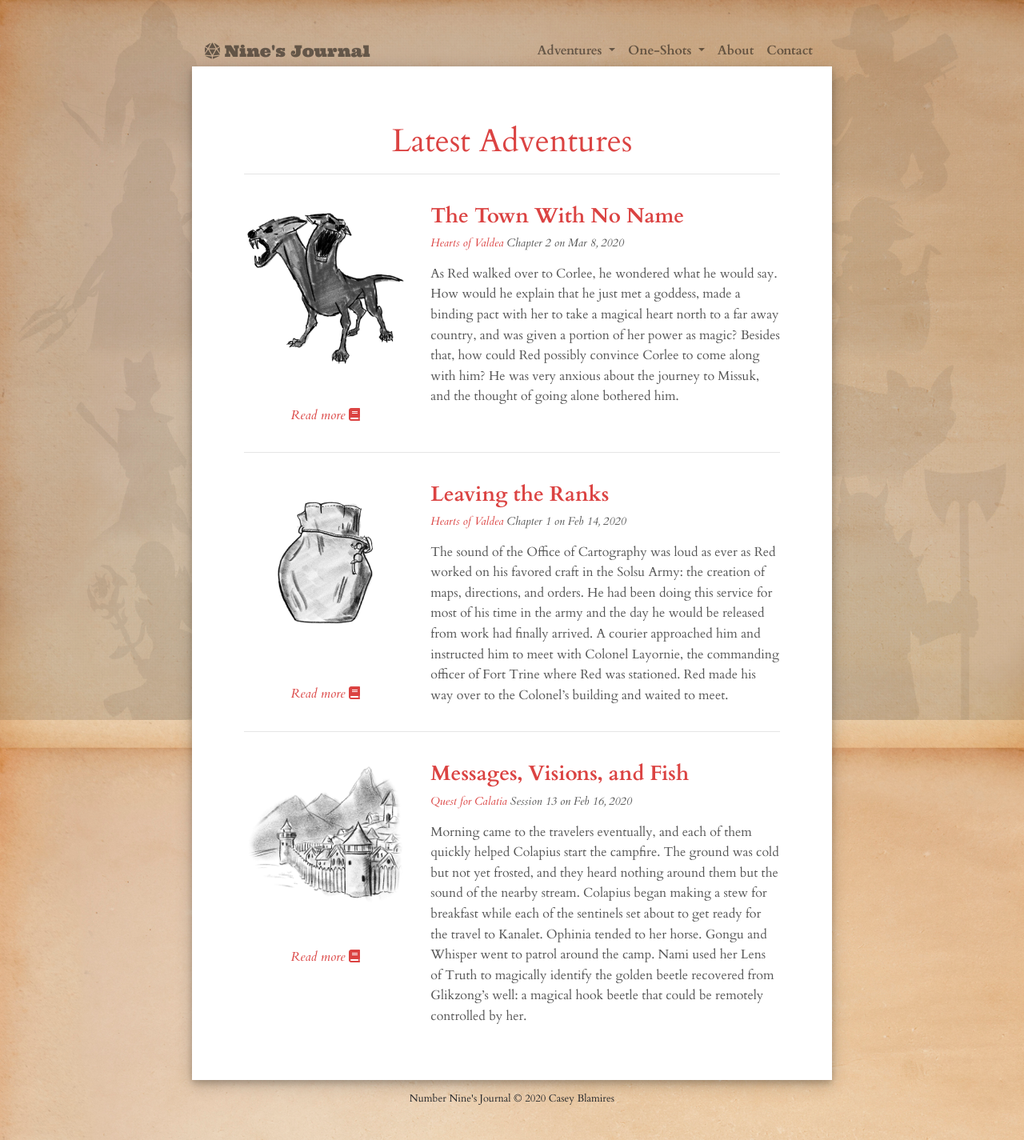
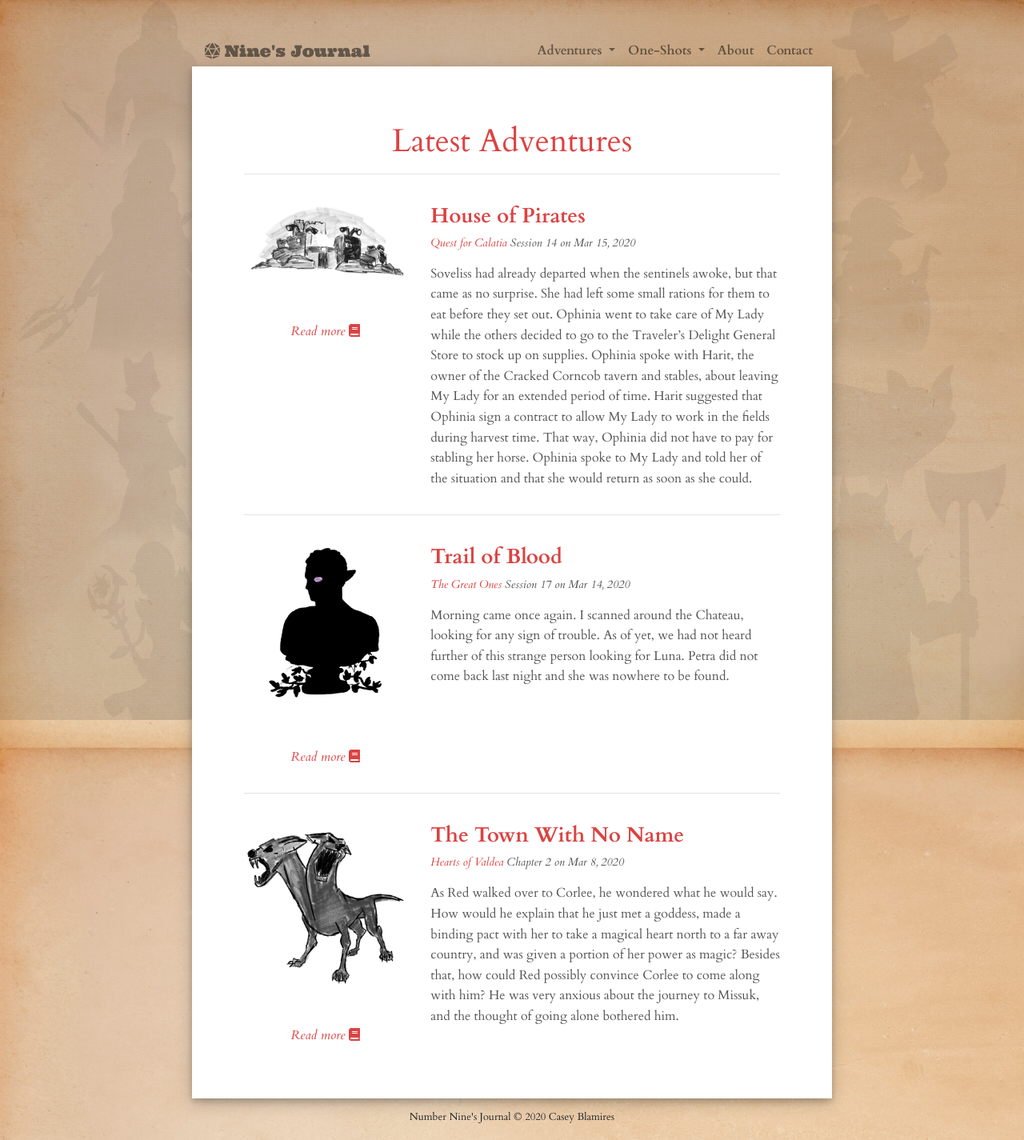
Before and after one commit to clblamires/ninesjournal, a Jekyll site: the page built from index.html, in a window 1280 px wide. Shown: the whole page at 80% size. Built offline with Jekyll 4.4.1, drawn with Linux system fonts in a browser that asks for light colours; nearby versions of some CDN libraries; the list of posts is cut into pages by our own code; part of the change alters nothing that is shown.

Commit message:
Newest episodes

```diff
--- /dev/null
+++ b/_posts/2020-03-14-trail-of-blood.md
@@ -0,0 +1,80 @@
+---
+layout: post
+title: Trail of Blood
+date: 2020-03-14T17:57:04.545Z
+recorded: 'Mar 14, 2020'
+episode: 17
+adventure: greatones
+summary: >-
+  A plan is made to apprehend Karama. The Great Ones follow a trail of fires and blood through the Lowtown district of Everdusk before finding themselves in a strange underground courtyard with odd statues and gems.
+levelup: false
+image: statue
+---
+
+Morning came once again. I scanned around the Chateau, looking for any sign of trouble. As of yet, we had not heard further of this strange person looking for Luna. Petra did not come back last night and she was nowhere to be found.
+
+What were our plans for the day? We discussed various things. I intended to return to work with Zerrick, and Eclipse planned to come with me. Luna and Hebo wanted to tag along because I told them of the magical items that Zerrick might have in store that we could purchase. We did not end up purchasing anything at the time. Zerrick had a cloak of protection he was willing to sell to me, but suggested that it would better serve me to make one myself instead of buying it with gold. Luna and Hebo left Zerrick’s tower, awestruck by its magnificence, and said that they would contact me later when the Great Ones had a plan. Eclipse chose to stay with me, keenly interested in the craft of magical engineering.
+
+Meanwhile, Ezio and Oromis returned to Say’ri to discuss a plan to apprehend Karama. The leader of the Yellowjackets had bad news: another city magistrate, Kilma Ozhov, had been taken in the night and six Yellowjackets had been murdered. Say’ri was troubled about this development. Previously, Karama had not taken anyone unrelated to his murder trial. Ozhov was not involved in the trial or his incarceration. As such, she suggested that perhaps Karama either had nothing to do with Ozhov’s disappearance, or he is targeting random magistrates. What was worse is that only a select handful of people in the Yellowjackets knew about the missing magistrates, or the fact that the magistrates and High Judge Dai’Chi were hidden in safe houses at all!
+
+It dawned on Ezio and Oromis right then, just as it dawned on Say’ri when Ozhov disappeared: there is a traitor in the midst of the Yellowjackets.
+
+Oromis tried to explain his plan to Say’ri - the plan of starting a rumor about moving Dai’Chi to a secret location in order to trap Karama - but Say’ri rejected it immediately. She explained that they had tried variations of that plan already and it always resulted in death. The number of Yellowjackets was dwildling and they were no closer to finding Karama.
+
+Say’ri then suggested her plan, a continuation of what they were already doing: put more people in Karama’s way. Ezio and Oromis could not reason with Say’ri on the subject. Her plan was not working either, but she was desperate and out of ideas. Ezio did not relate the full details to me of the rest of the conversation, only that he and Oromis accepted the plan. Say’ri said that one of the magistrates was in Lowtown, the more impoverished district in Everdusk, and that we would be added to the patrols for the night.
+
+---
+
+The Great Ones met again that night. Ezio told us Say’ri’s plan and no one was happy with it. This plan required less subterfuge than which we were comfortable, and would put us possibly in the front lines of combat with a maniac that could eviscerate with a single movement. Still, what else did we have to go on? Hebo helped camouflage each of us as best as he could and we set out towards Lowtown.
+
+---
+
+Lowtown, unlike the Dockside district in which we resided, was a wreck. The pavement of the roads of Everdusk ended when we entered the district and we strode on dirt and weeds as we patrolled the streets. The district was quiet and dark. The only light here was the soft glow of candles from within the houses here and there. The houses here were no more than simple shanties held together by wire or twine, made of wood and little else. We noticed strange symbols carved above a couple of doors; an insignia of a sickle, subtle and crude, marked certain houses from their neighbors.
+
+Eclipse noticed the flash of fire before any of us.
+
+“Look!” she cried. “Up on the roof! There’s a figure-”
+
+She couldn’t finish the sentence before the house erupted into flames. The rest of us instinctively stepped back and towards the shadows, eager to hide ourselves as best as we could. Eclipse tried to point at the rooftops again as the figure moved to another house and dropped something into it. Within a second or two, that house was aflame as well. The figure moved on, lighting more and more houses.
+
+“We should help them,” said Hebo. The silence of Lowtown had been shattered by screams as panicked residents fled their burning homes and filled the streets around us.
+
+“We cannot do anything for them,” I replied. “Our task is with the Slasher. This fire is a distraction.”
+
+“I agree,” said Ezio. With a quick set of jumps, he set himself up onto the roof of a house near us. While the crowd and we looked on at the fire, he looked around Lowtown. Many houses had sprung into flames, some nearby and others further out. But one section of the district was still cold and quiet. “Over there!” he shouted. “There are no flames to the northeast!”
+
+We all agreed that Karama (or his conspirator, if there was any) set the flames to distract us and the Yellowjackets. He must have been moving to that quieter neighborhood! We ran towards it as fast as we could, hearing the cries for help from the people we left behind.
+
+---
+
+Our path led into the quiet part of Lowtown to a particular house with its door wide open, unlike the rest of the houses that were shut and locked. Ezio and Eclipse went to sneak into the house, moving quietly and disappearing from our sight. The rest of us looked on at the chaos of Lowtown and saw that the fire was now spreading from house to house, and it was coming in our direction.
+
+Ezio and Eclipse returned. They said the house had been ransacked. The room was torn apart, tables and chairs and bookshelves broken, and the bodies of four slain Yellowjackets were staining the floors with blood. Ezio had found what appeared to be a trapdoor leading underground and suggested we follow its tunnel. As we moved, I quickly repaired the door to the house and locked it. We uneasily descended into the tunnel below the house, following a trail of blood.
+
+The trail led to a large room, not unlike a courtyard of sorts. This place was strange, though. Light illuminated the room, despite the room being entirely closed off from the surface. Beams of light came from certain stones just out of view, causing the light to appear almost natural. The courtyard was filled with ivy, growing hungrily across the floors and walls, reaching nigh to the ceiling. Rooms were carved into the stone walls, each locked by heavy wooden doors. In the center of the courtyard was the statue of what looked like a human head, save for the four sockets for eyes instead of the standard two. The eye sockets were empty.
+
+“Over there,” whispered Ezio. “More blood.”
+
+We followed the trail to a small corridor. In front of us were four more Yellowjackets, some with missing limbs, others with their innards torn out, all without any breath of life. At the end of the corridor was an old statue of a gargoyle with a strange emerald eye. Luna asked me to remove it and place it in the four-eyed statue in the courtyard, to which I complied.
+
+We decided that there might be more gargoyles with gems for the rest of the eye sockets, so we began to search. It wasn’t long before we discovered a topaz, a sapphire, a ruby, and an amethyst gem. Five gems, but four sockets.
+
+“First yearns for the sea,” muttered Hebo. “Second seeks flame. The fourth begs for the forests.”
+
+“What does that mean?” asked Luna.
+
+“It’s a clue! The first eyeball thing gets the blue gem, the sapphire!”
+
+In an instant, we all understood. The first socket took the sapphire. The second took the ruby. The last took the emerald. But the third socket remained and we still had a topaz and an amethyst. Oromis grumbled and placed the amethyst into the remaining socket. The room began to rumble and shift. The ivy on the floors reeled back and forth from the movement. And five gargoyle statues, from which we had taken the gems, sprung to life and set upon us.
+
+One lunged for Hebo but Hebo and Luna cast spells at it and caused it to stumble. Another began hunting Ezio, so the elf quickly moved behind a corner and readied his bow. One stumbled down the hallway and towards Oromis. Another got behind me and racked across my shoulders. In the scuffle, we had lost track of Eclipse!
+
+Shoving my gargoyle off of me, I quickly adjusted my Masterwork Eye and cast an enlarging spell on Oromis, increasing his size, strength, and rage. He brought his axe down onto two gargoyles, reducing them to rubble and dust. Ezio began loosing arrows, striking down another. Luna and Hebo teamed up, striking down another.
+
+We all took a moment to breath (well, those of us who breath, anyway), but wondered. What had become of Eclipse? Before we could set about to find her, she came from one of the rooms nearby. She was bruised and her shield was dented, but she held up the head of the gargoyle that had attacked her, happily cheering for herself.
+
+Relieved, we replaced the amethyst with the topaz. A room behind us slid open as the a stone door’s locking mechanism was released. From within, we heard a low, raspy voice.
+
+“More company,” it said. “Too bad I don’t like witnesses.”
+
+That’s funny. That’s exactly what Number One used to say.
--- /dev/null
+++ b/_posts/2020-03-15-house-of-pirates.md
@@ -0,0 +1,88 @@
+---
+layout: post
+title: House of Pirates
+date: 2020-03-15T17:57:04.545Z
+recorded: 'Mar 15, 2020'
+episode: 14
+adventure: calatia
+summary: >-
+  After leaving Kanalet and learning more about the masked cultists, the sentinels journey to the House of Pirates in order to free their former ally, Il, from the clutches of Lord Brynn.
+levelup: false
+image: pirates
+---
+
+Soveliss had already departed when the sentinels awoke, but that came as no surprise. She had left some small rations for them to eat before they set out. Ophinia went to take care of My Lady while the others decided to go to the Traveler’s Delight General Store to stock up on supplies. Ophinia spoke with Harit, the owner of the Cracked Corncob tavern and stables, about leaving My Lady for an extended period of time. Harit suggested that Ophinia sign a contract to allow My Lady to work in the fields during harvest time. That way, Ophinia did not have to pay for stabling her horse. Ophinia spoke to My Lady and told her of the situation and that she would return as soon as she could.
+
+Zedeki, Nami, and Gongu (leaving Whisper outside the store) entered the Traveler’s Delight. The young girl managing the store was utterly disinterested in them and left them to look around on their own. While there, Zedeki saw the “Fishing Game” in the back of the store. For an entry fee, a contestant could try to catch a fish and earn a prize. But the fish spoke to him - “The chosen of the Wind Fish! Hello!” - and he opted to play. The largest fish told him that he held the greatest prize and helped Zedeki secure a magical heart. Still disturbed, he returned to his comrades.
+
+Nami found a few bombs to add to her bomb bag while Gongu was eyeing a Calatian shield, emblazoned with the crest of Calatia - a lighthouse with an axe and a spear crossed behind it. Ophinia soon joined them and they made their purchases. As the shop keeper girl was helping them sell their old weapons and wares, the sentinels noticed a man upstairs. He came from a room and saw them. His skin immediately paled and he slunk back into his room, pulling a small copper wire from his pocket.
+
+When the girl took their weapons away to a back room for appraisal and pricing, Gongu told his companions about the wire. “It’s a magic component,” he whispered. “They’re used for magical messages, like our Kinstones sort of.”
+
+“Watch her,” said Ophinia. “I’m going to see the man upstairs.”
+
+She marched up the stairs and listened. The man was speaking, “They’re here. Please don’t make me fight them...”. She knocked on the door. The man cried out, “Go away! I’m busy!” but Ophinia struck the door’s lock with the butt of her axe. It flew open and a blast of fire tore at Ophinia. She shrugged off the heat and stepped forward. The man fell backwards onto a desk behind him, dropping his wand. He began muttering, “I’m sorry, I’m sorry.... They made me... They...”
+
+The others had come upstairs and Gongu took the wand out of reach of the man. “Who are you?” demanded Zedeki. As he asked, he saw a familiar mask on the desk. “So, you’re one of those cultists?”
+
+“I.... no... I’m not...” said the man, panicking.
+
+Ophinia lowered her axe and motioned for her companions to lower their weapons, too. “Calm down,” she said, as calm as she could. “What’s your name and why did you shoot me?”
+
+The man sighed and slumped down onto the ground. He was Celadhil, the owner of Traveler’s Delight. He was one of the Cult of the Cruel God, like the others that the sentinels had now seen, but his faith was wavering. Cruel was supposed to bring light and judgement to Calatia and heal it from its darkness while punishing those who did not or would not believe in a better world. But Cruel (as Zedeki explained to Celadhil) was worthy of his name. Celadhil’s wife and children were killed as punishment for his failures. And now, the entire town of Kanalet would be burned if Celadhil could not prove his faith. He told his leader, a figure unknown to him, of the whereabouts of the Hyruleans. Cruel wanted them dead.
+
+In his babbling, Celadhil admitted to being one of the attackers on their ship a month ago. Zedeki stepped fotward to Celadhil. “You helped sink my ship? What was it? What did you take?”
+
+Celadhil thought for a second. “I don’t know it’s real name. But everyone just called it an emerald somehow related to the Children of the Forest. I don’t know what that means or who are the Children of the Forest. But it was the emerald that we stole before we sank the ship.”
+
+The sentinels decided to send Celadhil away from Kanalet. Moving him to Mabel Village with Dax would likely be the safest place. Gongu returned Celadhil’s wand to him and he cast another sending message, informing his leader that the sentinel Hyruleans have gone to the Temple of Paraba. He gathered his supplies and immediately left. As this happened, the Traveler’s Delight would shut down. It seemed that it was a front for Majora’s cult anyway.
+
+As they left, the sentinels saw a group of people moving into the town. They dressed in green and gray coats and cloaks with a large ‘C’ emblem on their chests. They were the Courageous, the worshippers of the Hero of Time. Nobira, their traveling companion in the woods, was with them. The Courageous, she had once said, were the people who were going to prepare the way for the rebirth of the Hero in Calatia, and it was their mission to support him as much as possible. The sentinels left as the Courageous came into town, greeted by salutations from those that knew of them.
+
+---
+
+The sentinels departed from Kanalet, leaving My Lady in the care of Harit and the farmers of the town. Their travels over the Lellow Prairie were uneventful for the five day journey to the House of Pirates. They passed various farms and people, each waving happily and bundling themselves up for the oncoming cold season. At night, they camped with bonfires surrounding them, keeping them warm and keeping any stray shadow monsters at bay. The weather went from cool to cold many times as the days passed. It wasn’t long before the adventurers came to the Gulf of Calatia, just as the sun was setting. Ahead of them was a small sea shanty and a nearby small ship. Up the coast was the fortress on the water with monstrous spotlights gazing endlessly around. The House of Pirates was in view.
+
+Namika and Zedeki approached the shanty, looking for a way to get to the House. The shanty was occupied by two extremely drunk pirates who paid no attention to their surroundings. Zedeki flew to the small ship (the Disgrace) and found it entirely unmanned, tied up only twenty feet from the shore. The two returned to the rest of the group and reported their findings. From what they could see, the Disgrace could get them to the House of Pirates, but the spotlights would make them too easily noticed. Gongu suggested that they could steal the shanty’s canoe and scale the walls of the House, steering themselves clear of the spotlights. The idea of using bombs or a bomb arrow on the spotlights came up, too, but the distraction might put the House on guard and make it impossible to enter.
+
+Feeling awkward and completely out of ideas, Zedeki flew back to the water. He stuck his face close and whispered, “Is.... is anyone there?”
+
+After a few moments of feeling foolish, Zedeki was almost relieved to see the shape of an octopus appear, surrounded by a few small jumping fish. “Yes, chosen of the Wind Fish? How may we serve you?”
+
+Zedeki asked if the fish knew of any way his group could enter the House. The animals disappeared for a few moments before returning and reporting. “The bright lights are only on the south side, near the entrance. There was a boat dock inside the House, though it may be guarded. The north side of the House was mostly unwatched.
+
+As Zedeki pondered what to do, he turned and saw to his horror that his allies were walking out of the shanty with the two pirates and were rowing the small canoe over to the Disgrace. What had happened? He quickly flew up into the air to hide from the pirates’ lanterns.
+
+For their part, Zedeki’s allies had an opportunity fall into their laps. Gongu opened the shanty door with his bow raised, intending to force the pirates to surrender. But in their drunken states, they mistook him for a pirate named Carrock. They planned to row the Disgrace back to the House, so Gongu, Ophinia, Whisper, and Nami helped them with the canoe and boarded the small ship.
+
+Zedeki returned to the water. “Fish! Fish! My friends are on that ship! They’ll be seen by the lights! Can you distract the lights away from them?”
+
+“Of course! We live to serve!” came the response of the octopus. It sank beneath the waves and out of sight.
+
+Zedeki hovered close to the House, making sure to stay out of the spotlights. The lights began to get close to the Disgrace. But as it approached, Zedeki and the pirates controlling the lights saw something strange in the water. Numerous concourses of fish were jumping all in one section. An occasional dolphin sprung up. The spotlights were certainly distracted, looking away from the Disgrace as it entered the House of Pirates.
+
+As they sailed in, Nami watched the House. The courtyard outside was patrolled by a large Hinox, slumped against a heavy iron door and holding an enormous club as large as a tree. The towers of the House were patrolled by archers. Everything stank of saltwater. The Disgrace rowed into the dock underneath a tower, and Nami quickly shut the door of the crew quarters. She whispered to her comrades that no fewer than eight pirates were on the docks. The two pirates of the Disgrace drunkenly stumbled off the ship and disappeared down the hallways.
+
+Zedeki landed on a lightless tower and thought for a moment. How could he get the pirates away from the Disgrace without resorting to a fight? He pulled out Galeforce and summoned a magical arrow, sending it across the House and into the mechanism of the spotlight. As it struck, Zedeki let out a sigh, breathing magic into the arrow and causing it to violently explode. The spotlight went out immediately and the two pirates controlling it fell to the ground with injuries. Before anyone could react, Zedeki sent another magical arrow to the next spotlight, taking it out as well.
+
+The pirates all across the House sounded a short alarm and ran through their corridors to the spotlights, giving Nami, Gongu, Ophinia, and Whisper enough time to escape the ship and pass down the hallway. Further in, they find themselves faced against two moblins with large swords. Gongu, Nami, and Whisper held one moblin off while Ophinia teleported behind the other and sparred with it.
+
+Zedeki, seeing the pirates following his distraction, notices a large tower outside the House and concludes that it must be where the pirate lord, Brynn, lives. If Brynn is there, Il must be, too! But as Zedeki approached, he saw two figures coming from the tower and heading straight towards the place where his allies were. One was Brynn, a Hylian man with long brown hair and a large metal arm. The other was a very large goron with a walking stick. Zedeki instead followed them in and watches as the goron raises its hand and casts a blast of cold energy, knocking Nami and Gongu back and freezing Whisper in place.
+
+Brynn launched a clawshot from his metal arm and hooks Ophinia’s armor. He forcibly pulled her close and stabbed her in the stomach with a wicked scimitar. Throwing her against a wall and raising the blade to her throat now, he turned to the sentinels saying, “Drop your weapons! Or I’ll cut her apart!”
+
+The sentinels did not listen, instead firing a volley of arrows at Carrock and Brynn. The pirates each took injury as Zedeki flew into the room and quickly aimed four arrows at Brynn. Brynn staggered back and let loose a blast of lightning, singing Zedeki’s wings temporarily.
+
+Namika dropped her weapon and began casting a strange spell of hand movements. She conjured a large ball of fire, causing the side of the room with Brynn and Carrock to explode. Ophinia, sensing the attack, quickly hit herself behind her shield. The heat of the fire caused Whisper’s frozen form to thaw and he picked himself back up. Carrock reacted by casting a spell on Nami, blinding her.
+
+“I said drop your weapons!” shouted Brynn, spitting blood. As Ophinia picked herself up from the fireball, Brynn’s sword crashed into her and she fell, her axe and shield loudly clattering to the ground. The world spun for her as her eyes flitted out of consciousness.
+
+“Wake up!” came a voice to her. “Come on, Ophinia. Get up!”
+
+It was Zedeki! He stood over her with an empty bottle in his hand. Ophinia tasted blood still, but also the sweet and sour taste of a heart potion he had poured into her mouth. “What... Hylia... where...”
+
+“They escaped,” explained Zedeki. “I shot the leader, but that goron teleported them out. More pirates are coming. You need to get up!”
+
+Zedeki raised Ophinia to her feet and helped her walk towards the door leading to Brynn’s tower. Gongu had his bow drawn, aiming it behind them in case anyone should approach. Whisper guided the still-blind Nami until her eyes could recover from the spell.
+
+The sentinels stumbled across a bridge that led to Brynn’s tower, dripping blood behind them. Ophinia, injured as she was, was able to block the door behind them. She sacrificed two of her javelins to keep the door from opening. Zedek opened the door to Brynn’s tower. A smell of ginger and perfume filled their nostrils. A throne of wood and bronze was before them, ornate and lavish. The room was brightly lit, not only by a pair of lanterns but also by the dull, purple glow of Il the fallen fairy.
```
Also changed, not shown: _posts/2020-03-09-town-with-no-name.md (line endings or trailing spaces), images/calatia/chapters/pirates.png (added), images/greatones/chapters/statue.png (added), 1 other file.
